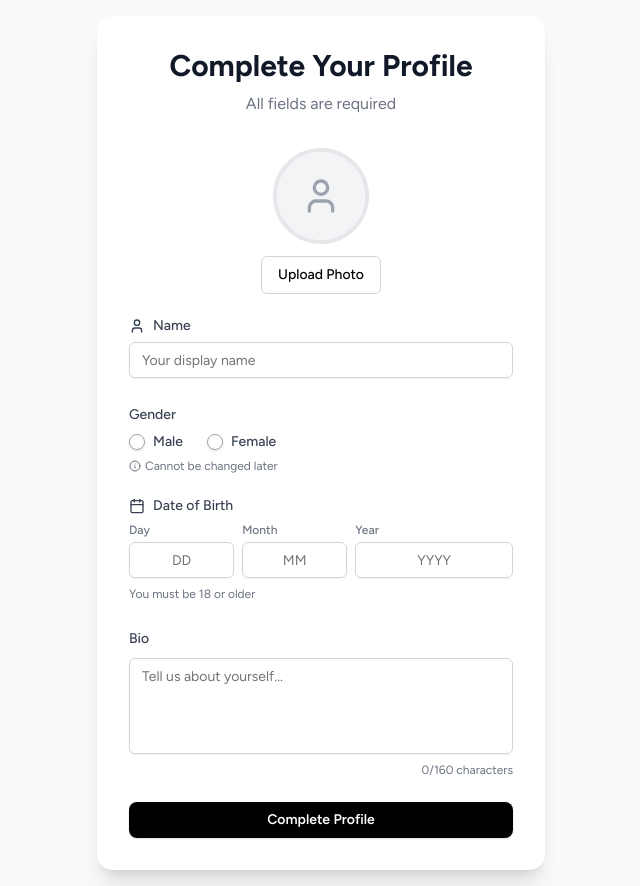
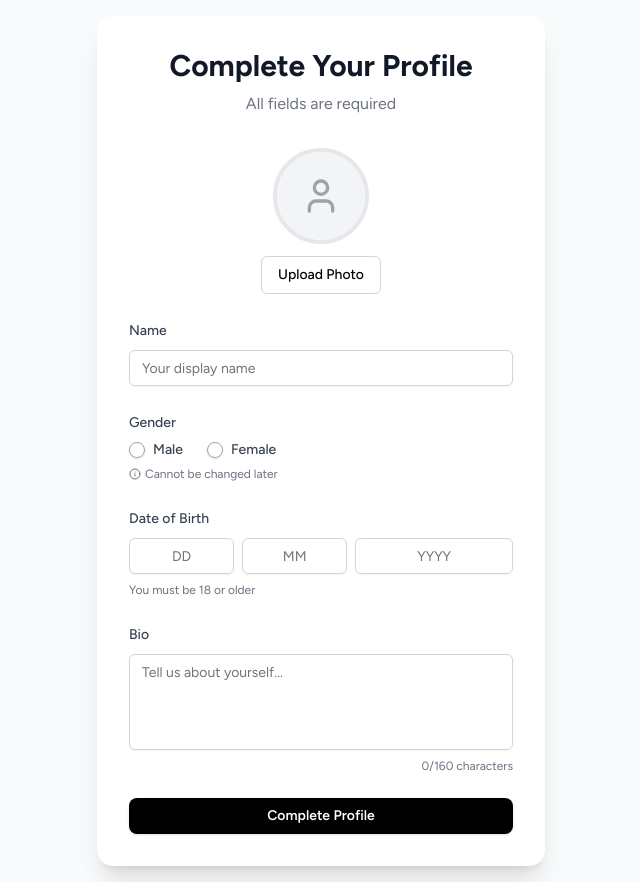
Before and after one commit to Kh14aam/pharmx-social, a Next.js app: page /onboarding in a window 1280 px wide. Shown: the whole page, without its empty margins (319-959 px from the left). Built offline with nearby package versions, Linux system fonts and the light colour scheme.

Commit message:
Complete authentication and R2 storage setup: secure image uploads with JWT auth, remove UI clutter

```diff
--- a/app/auth/callback/page.tsx
+++ b/app/auth/callback/page.tsx
@@ -1,23 +1,41 @@
 'use client'
 
-import { useEffect } from 'react'
-import { useRouter } from 'next/navigation'
+import { useEffect, Suspense } from 'react'
+import { useRouter, useSearchParams } from 'next/navigation'
+import { apiClient } from '@/lib/api-client'
 
-export default function AuthCallbackPage() {
+function AuthCallbackContent() {
   const router = useRouter()
+  const searchParams = useSearchParams()
 
   useEffect(() => {
-    // Handle the Auth0 callback
-    // In a real implementation, you would:
-    // 1. Extract the authorization code from the URL
-    // 2. Exchange it for tokens via your Worker API
-    // 3. Store the session
-    // 4. Redirect to the intended page
+    // Handle the Auth0 callback with JWT token from Worker
+    const token = searchParams.get('token')
+    const sessionId = searchParams.get('session')
 
-    // For now, we'll just redirect to onboarding
-    // This would typically be handled by your Worker API
-    router.push('/onboarding')
-  }, [router])
+    if (token && sessionId) {
+      // Store the authentication credentials
+      apiClient.setAuth(token, sessionId)
+
+      // Check if user has completed onboarding
+      apiClient.profile.get()
+        .then(profile => {
+          // If profile exists, go to app, otherwise onboarding
+          if (profile && profile.name) {
+            router.push('/app/voice')
+          } else {
+            router.push('/onboarding')
+          }
+        })
+        .catch(() => {
+          // No profile yet, go to onboarding
+          router.push('/onboarding')
+        })
+    } else {
+      // No token, redirect to login
+      router.push('/login')
+    }
+  }, [router, searchParams])
 
   return (
     <div className="min-h-screen bg-black flex items-center justify-center">
@@ -28,3 +46,18 @@ export default function AuthCallbackPage() {
     </div>
   )
 }
+
+export default function AuthCallbackPage() {
+  return (
+    <Suspense fallback={
+      <div className="min-h-screen bg-black flex items-center justify-center">
+        <div className="text-center">
+          <div className="w-12 h-12 border-4 border-white border-t-transparent rounded-full animate-spin mx-auto mb-4" />
+          <p className="text-white">Loading...</p>
+        </div>
+      </div>
+    }>
+      <AuthCallbackContent />
+    </Suspense>
+  )
+}
--- a/app/onboarding/page.tsx
+++ b/app/onboarding/page.tsx
@@ -11,7 +11,7 @@ import { Textarea } from "@/components/ui/textarea"
 import { RadioGroup, RadioGroupItem } from "@/components/ui/radio-group"
 import { Label } from "@/components/ui/label"
 import { Avatar, AvatarImage, AvatarFallback } from "@/components/ui/avatar"
-import { User, Calendar, Info } from "lucide-react"
+import { User, Info } from "lucide-react"
 import { useToast } from "@/hooks/use-toast"
 import { useUser } from '@/components/providers/session-provider'
 
@@ -191,8 +191,8 @@ export default function OnboardingPage() {
 
             {/* Name Input */}
             <div className="space-y-2">
-              <Label htmlFor="name" className="text-gray-700 font-medium flex items-center gap-2">
-                <User className="w-4 h-4" /> Name
+              <Label htmlFor="name" className="text-gray-700 font-medium">
+                Name
               </Label>
               <Input
                 id="name"
@@ -232,12 +232,11 @@ export default function OnboardingPage() {
 
             {/* Date of Birth */}
             <div className="space-y-2">
-              <Label className="text-gray-700 font-medium flex items-center gap-2">
-                <Calendar className="w-4 h-4" /> Date of Birth
+              <Label className="text-gray-700 font-medium">
+                Date of Birth
               </Label>
               <div className="flex gap-2">
                 <div className="flex-1">
-                  <Label className="text-xs text-gray-500 mb-1 block">Day</Label>
                   <Input
                     type="text"
                     inputMode="numeric"
@@ -259,7 +258,6 @@ export default function OnboardingPage() {
                   />
                 </div>
                 <div className="flex-1">
-                  <Label className="text-xs text-gray-500 mb-1 block">Month</Label>
                   <Input
                     type="text"
                     inputMode="numeric"
@@ -281,7 +279,6 @@ export default function OnboardingPage() {
                   />
                 </div>
                 <div className="flex-[1.5]">
-                  <Label className="text-xs text-gray-500 mb-1 block">Year</Label>
                   <Input
                     type="text"
                     inputMode="numeric"
```
Also changed, not shown: 1 other file (tests, documents, lock files or other folders).
